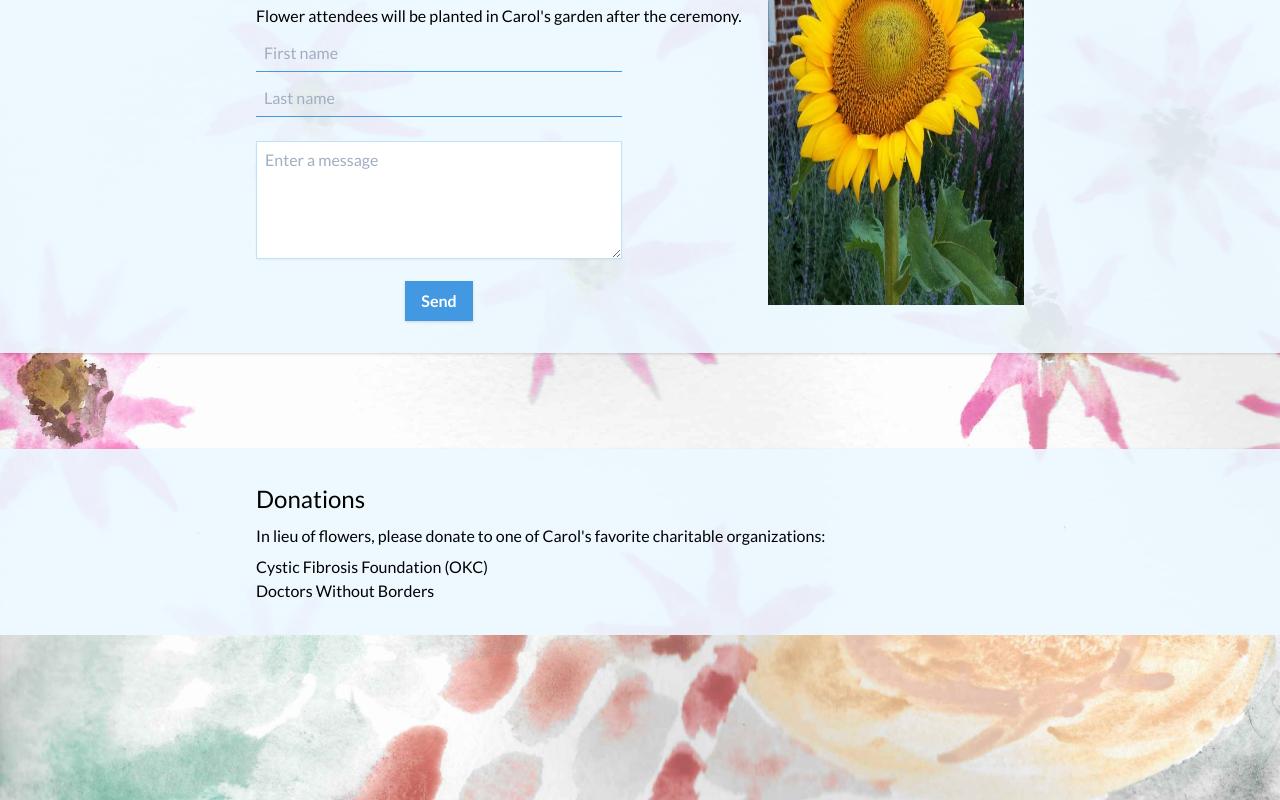
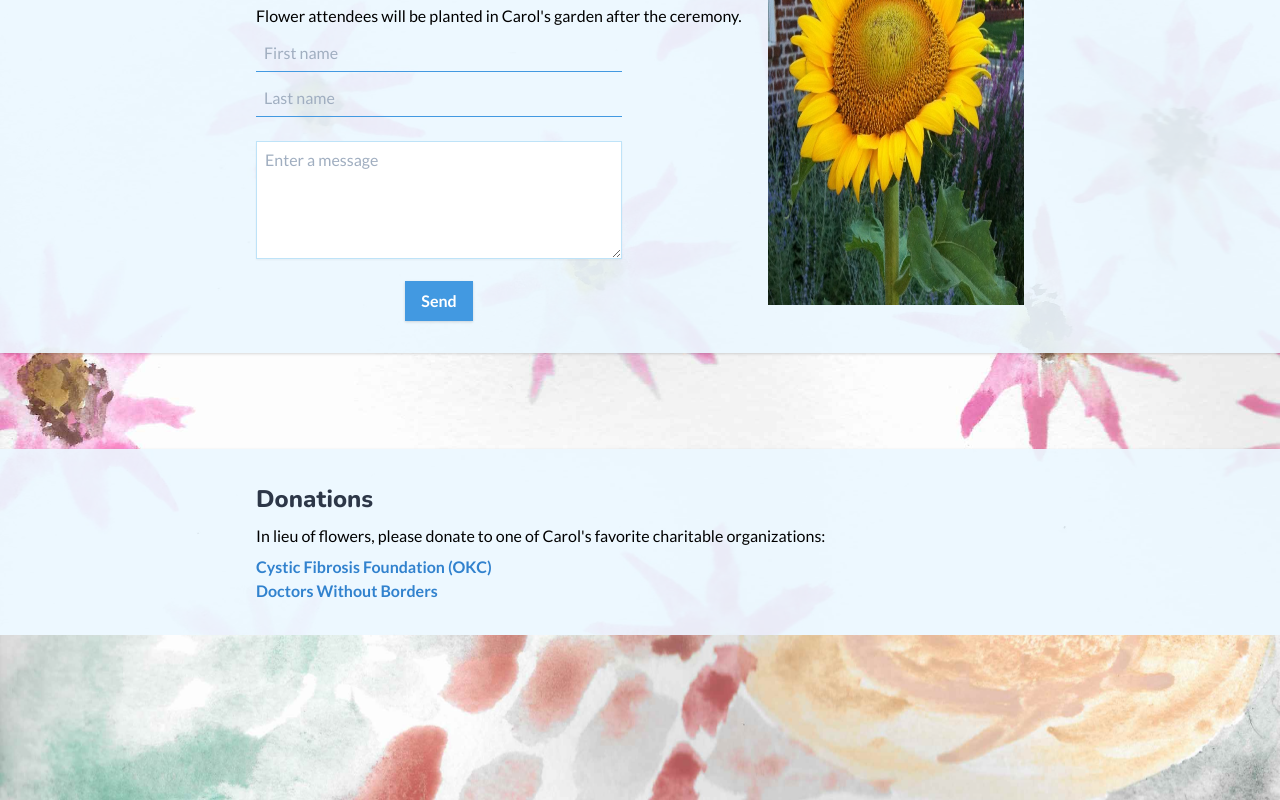
Before and after one commit to ppalms/carols-celebration, an Angular app in the folder client/ccp-web/: page / in a window 1280 px wide. Shown: the part 1663-2463 px from the top of the page. Built offline with nearby package versions, Linux system fonts and the light colour scheme; a web font is replaced by a local one.

Commit message:
Add base h2 and link styles

```diff
--- a/client/ccp-web/src/styles.scss
+++ b/client/ccp-web/src/styles.scss
@@ -3,8 +3,16 @@
 @import "tailwindcss/utilities";
 
 @layer base {
-  h1 {
+  h1, h2 {
     @apply text-gray-800 font-display;
+  }
+
+  a {
+    @apply text-blue-600 font-bold;
+  }
+
+  a:hover {
+    @apply text-blue-800 font-extrabold;
   }
 
   .bg-flower {
```
